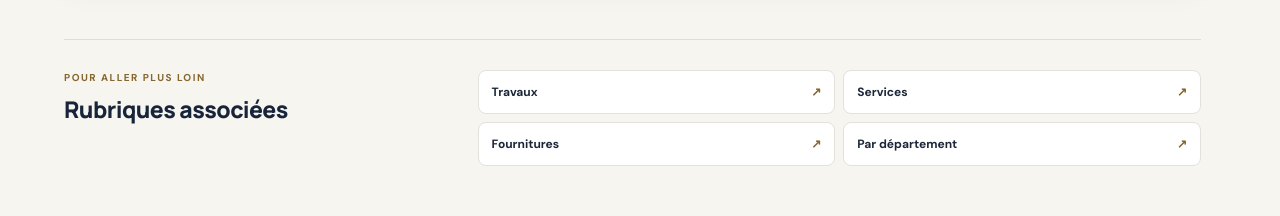
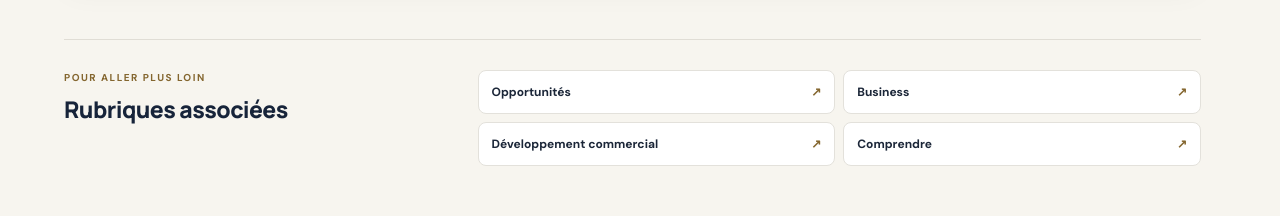
Before and after one commit to Chexpeer/Majestios, a Next.js app: page /reseaux in a window 1280 px wide. Shown: the part 2328-2544 px from the top of the page. Built offline with nearby package versions, Linux system fonts and the light colour scheme.

Commit message:
fix: rendre les cartes associées pertinentes sur les pages de premier niveau

```diff
--- a/src/components/site-hub.tsx
+++ b/src/components/site-hub.tsx
@@ -3,7 +3,7 @@ import PublicHeader from "@/components/public-header";
 import AnnouncementTicker from "@/components/announcement-ticker";
 import ResourceCards from "@/components/resource-cards";
 import SectionInteractiveMap from "@/components/section-interactive-map";
-import { findSiteNode, flattenSiteTree } from "@/data/site-tree";
+import { findSiteNode, flattenSiteTree, siteTree } from "@/data/site-tree";
 
 type EditorialSection = { title: string; body: string; bullets?: string[] };
 type EditorialPage = { lead: string; sections: EditorialSection[] };
@@ -188,7 +188,7 @@ export default function SiteHub({ pathname, title, intro, eyebrow = "EXPLORER MA
   const node = found?.node;
   const children = node?.children ?? [];
   const editorial = editorialPages[pathname];
-  const siblings = found?.ancestors.at(-1)?.children?.filter((item) => item.href !== pathname) ?? [];
+  const siblings = found ? (found.ancestors.length ? found.ancestors[found.ancestors.length - 1]?.children?.filter((item) => item.href !== pathname) ?? [] : siteTree.filter((item) => item.href !== pathname && item.href !== "/")) : [];
   const related = siblings.length ? siblings.slice(0, 4) : flattenSiteTree().filter((item) => item.href !== pathname && item.href !== "/" && !item.children?.length).slice(0, 4);
   const pageTitle = node?.label ?? title ?? "Explorer MajestiOS";
   const pageIntro = editorial?.lead ?? intro ?? node?.description ?? "Explorez les rubriques et les parcours de MajestiOS.";
```
